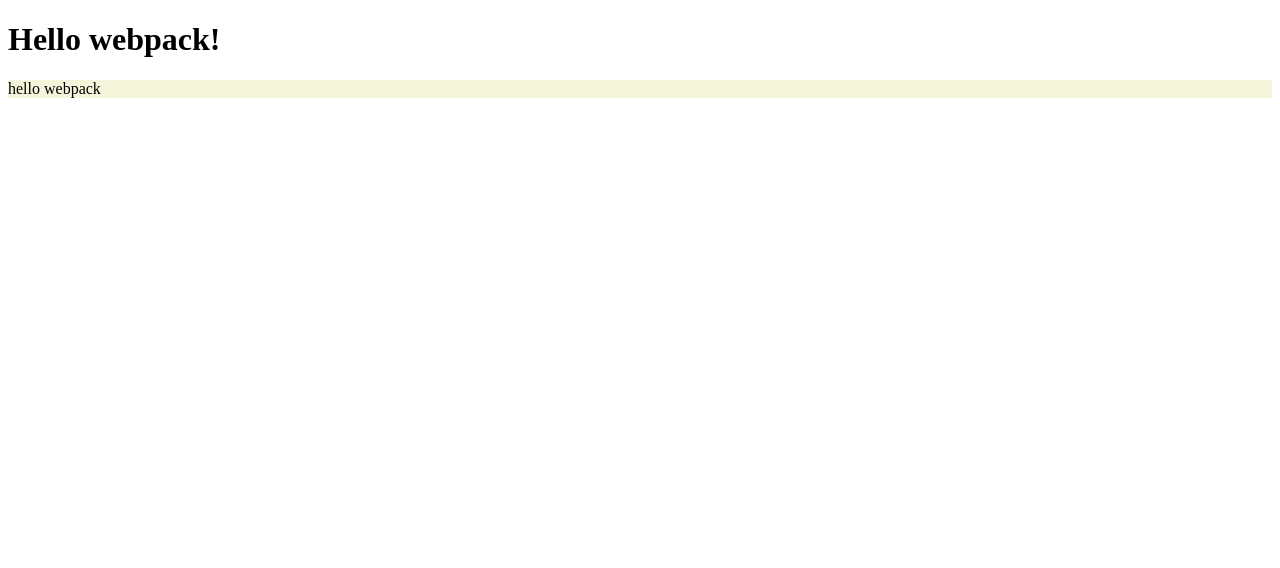
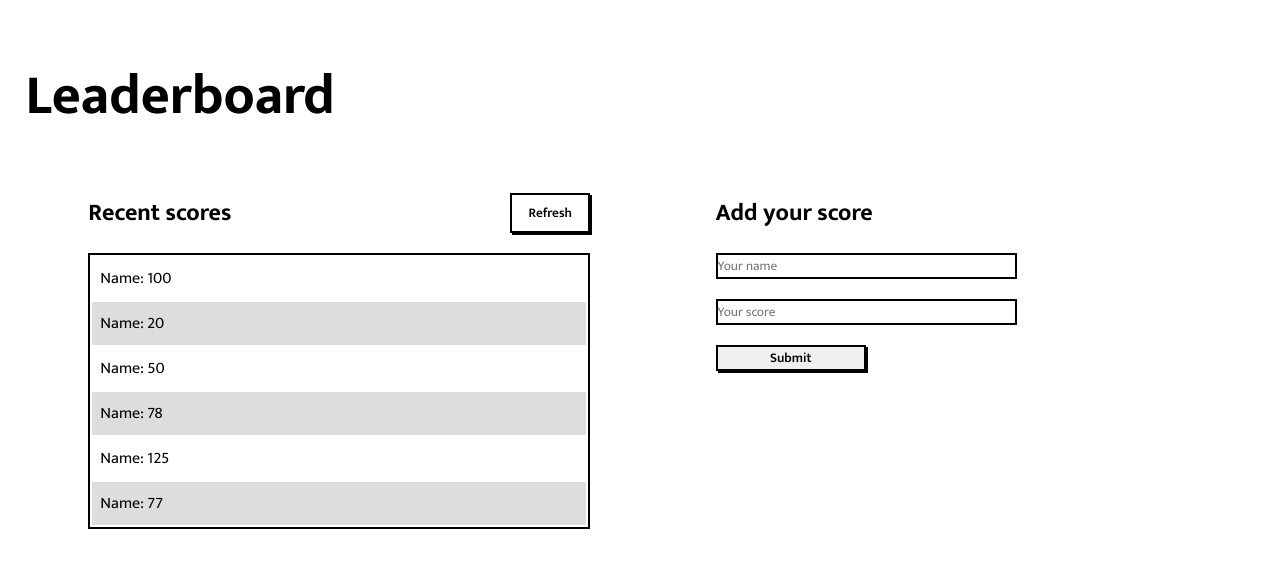
Before and after one commit to gandradep/leaderBoard, a website built with webpack: page src/index.html in a window 1280 px wide. Built offline with nearby package versions, Linux system fonts and the light colour scheme.

Commit message:
Adding html components and basic css

```diff
--- a/src/index.html
+++ b/src/index.html
@@ -6,6 +6,43 @@
     <title>Wbpack Exercise</title>
 </head>
 <body>
-    <h1>Hello webpack!</h1>
+    <h1>Leaderboard</h1>
+    <section class="dFlex">
+      <article id="scores" class="dFlex">
+        <div class="dFlex headlineTable">
+          <h2>Recent scores  </h2>
+          <button class="border shadow" type="button" name="button">Refresh</button>
+        </div>
+
+        <table class="border">
+          <tr>
+            <td>Name: 100</td>
+          </tr>
+          <tr>
+            <td>Name: 20</td>
+          </tr>
+          <tr>
+            <td>Name: 50</td>
+          </tr>
+          <tr>
+            <td>Name: 78</td>
+          </tr>
+          <tr>
+            <td>Name: 125</td>
+          </tr>
+          <tr>
+            <td>Name: 77</td>
+          </tr>
+        </table>
+      </article>
+      <article id="enterScore" class="dFlex">
+        <h2>Add your score</h2>
+        <form class="dFlex" action="index.html" method="post">
+          <input class="border" type="text" name="namne"  placeholder="Your name">
+          <input class="border" type="text" name="score"  placeholder="Your score">
+          <input class="border shadow" id="submit" type="submit" name="" value="Submit">
+        </form>
+      </article>
+    </section>
 </body>
 </html>
--- a/src/index.js
+++ b/src/index.js
@@ -1,9 +1,7 @@
 import './style.css';
-function component() {
-  const element = document.createElement('div');
-  element.innerHTML = 'hello webpack';
-  element.classList.add('hello');
-  return element;
-}
 
-document.body.appendChild(component());
+const submitForm = document.getElementById('submit');
+
+submitForm.addEventListener('click', (e) => {
+  e.preventDefault();
+});
--- a/src/style.css
+++ b/src/style.css
@@ -1,3 +1,74 @@
-.hello {
-  background-color: beige;
+@import url('https://fonts.googleapis.com/css2?family=Mukta:wght@300;400;600;700&display=swap');
+* {
+  margin: 0;
+  padding: 0;
+  box-sizing: border-box;
+  font-family: 'Mukta', sans-serif;
 }
+
+body {
+  padding-left: 2%;
+}
+
+.shadow {
+  box-shadow: 2px 2px black;
+}
+
+.dFlex {
+  display: flex;
+}
+
+.headlineTable {
+  justify-content: space-between;
+}
+
+h1 {
+  font-size: 3.5rem;
+  margin-top: 50px;
+  margin-bottom: 50px;
+}
+
+section {
+  width: 100%;
+  justify-content: space-around;
+}
+
+article {
+  width: 40%;
+  row-gap: 20px;
+  flex-direction: column;
+}
+
+table {
+  width: 100%;
+}
+
+button {
+  background-color: white;
+  padding: 0 1rem;
+  font-weight: 600;
+}
+
+td {
+  text-align: left;
+  padding: 8px;
+}
+
+tr:nth-child(even) {
+  background-color: #dddddd;
+}
+
+form {
+  flex-direction: column;
+  width: 60%;
+  row-gap: 20px;
+}
+
+.border {
+  border: 2px solid #000;
+}
+
+#submit {
+  width: 50%;
+  font-weight: 600;
+}
```
Also changed, not shown: dist/index.html, dist/main.js.
